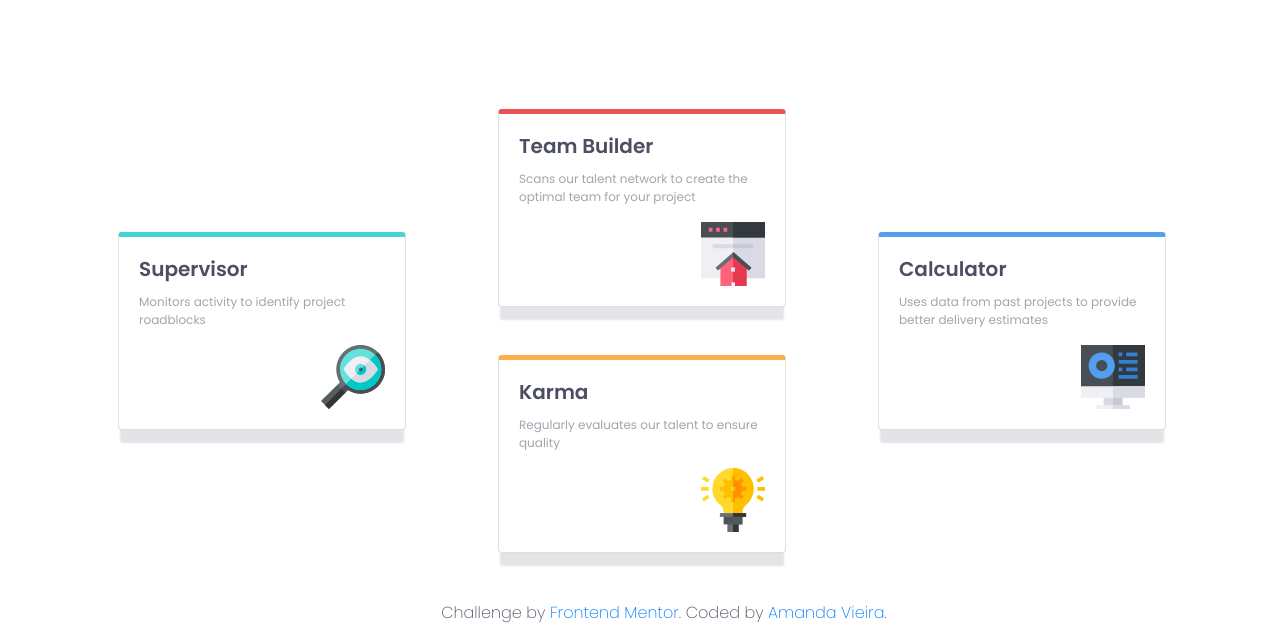
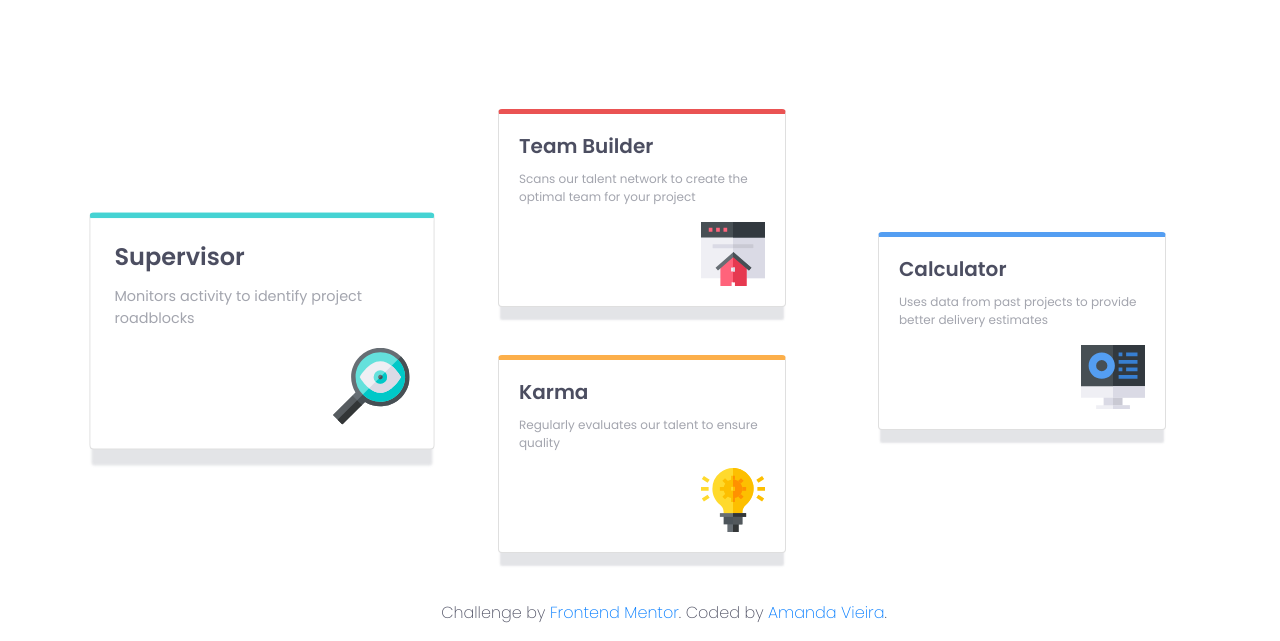
Before and after one commit to vieiramanda11/four-card-feature-section, a plain HTML site: page index.html in a window 1280 px wide. In both pictures the pointer is over the element 262 px from the left and 522 px from the top of the page. Shown: the part 192-833 px from the top of the page. Drawn offline with nearby package versions, Linux system fonts and the light colour scheme.

Commit message:
adding hover to expand cards

```diff
--- a/style.css
+++ b/style.css
@@ -14,6 +14,15 @@ body {
 
 .grey {
   color: hsl(229, 6%, 66%);
+}
+
+.card {
+  cursor: pointer;
+}
+
+.card:hover {
+  transform: scale(1.2);
+  transition: 0.5s ease-in;
 }
 
 .card-cyan {
```
